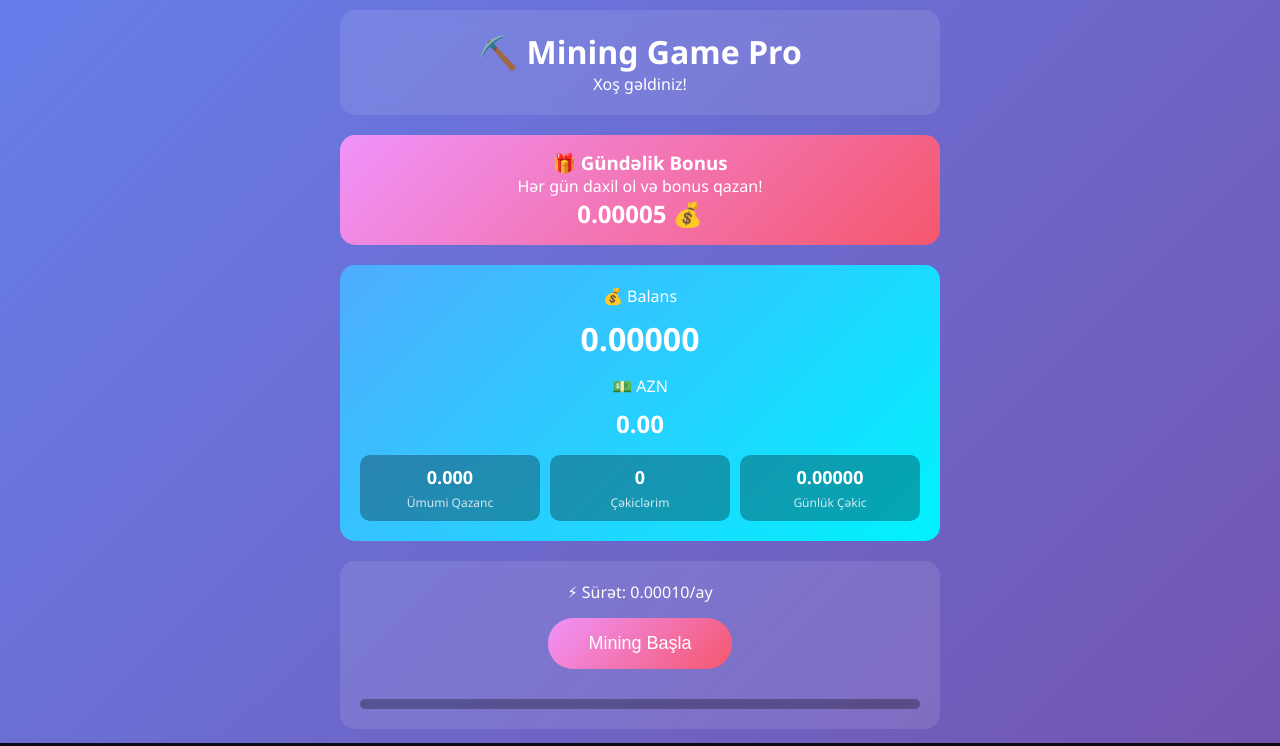
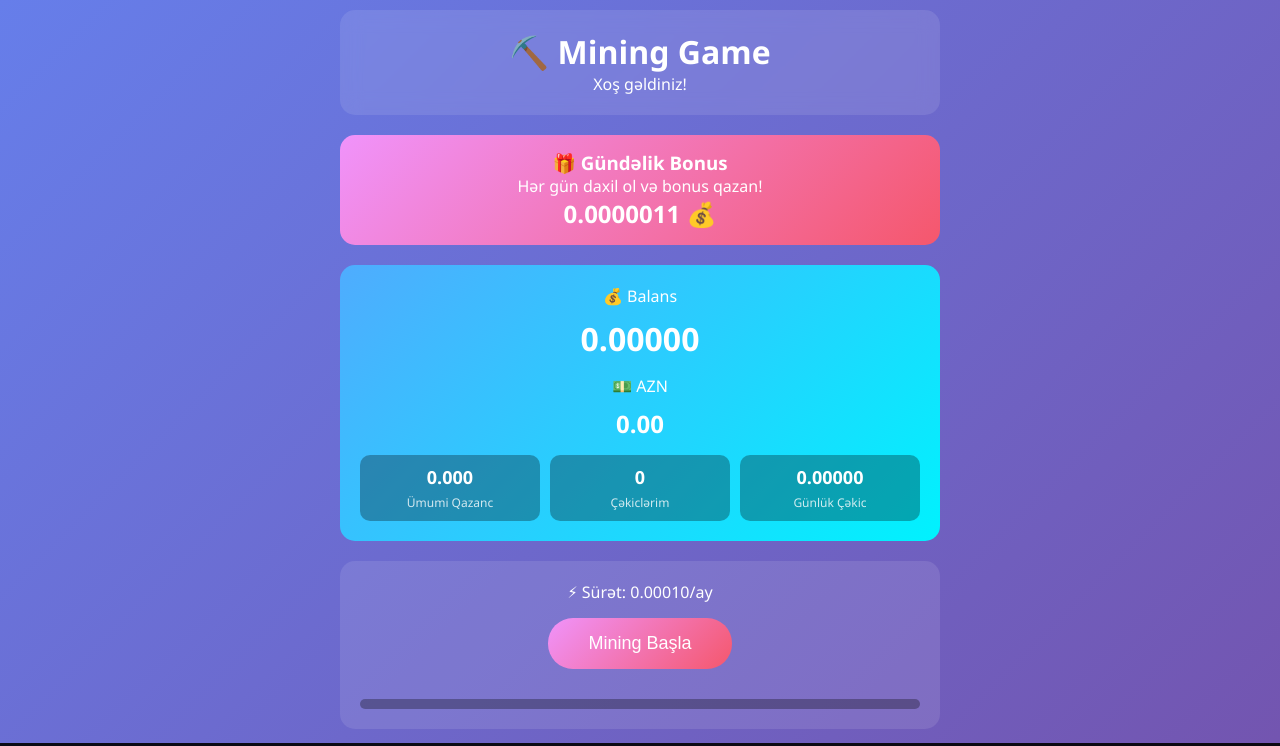
Before and after one commit to lusorasweets-ctrl/Vgtgggg, a plain HTML site: page index.html in a window 1280 px wide. Shown: the top 746 px of the page. Drawn offline with Linux system fonts and the light colour scheme.

Commit message:
Update index.html

```diff
--- a/index.html
+++ b/index.html
@@ -356,14 +356,14 @@
 <body>
     <div class="container">
         <div class="header">
-            <h1>⛏️ Mining Game Pro</h1>
+            <h1>⛏️ Mining Game </h1>
             <p>Xoş gəldiniz!</p>
         </div>
 
         <div class="daily-bonus" onclick="claimDailyBonus()">
             <h3>🎁 Gündəlik Bonus</h3>
             <p>Hər gün daxil ol və bonus qazan!</p>
-            <p style="font-size: 24px; font-weight: bold;">0.00005 💰</p>
+            <p style="font-size: 24px; font-weight: bold;">0.0000011 💰</p>
         </div>
 
         <div class="balance-card">
```
